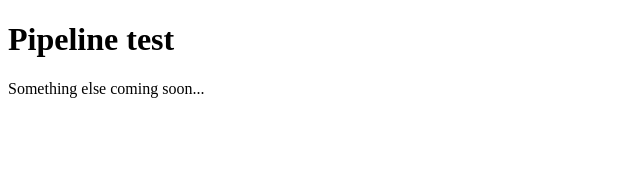
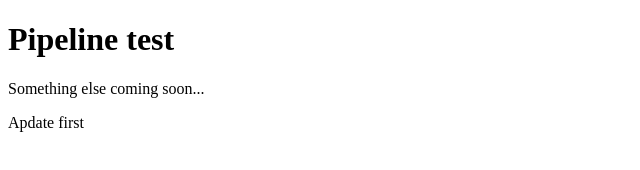
Before and after one commit to DANIILNEDOSTUP/HelloWorld, a plain HTML site: page index.html in a window 1280 px wide. Shown: the full height of the page, 0-640 px from the left. Drawn offline with Linux system fonts and the light colour scheme.

Commit message:
Added some chenges

```diff
--- a/index.html
+++ b/index.html
@@ -7,5 +7,6 @@
   <body>
     <h1>Pipeline test</h1>
     <p>Something else coming soon...</p>
+    <p>Apdate first</p>
   </body>
 </html>
```
